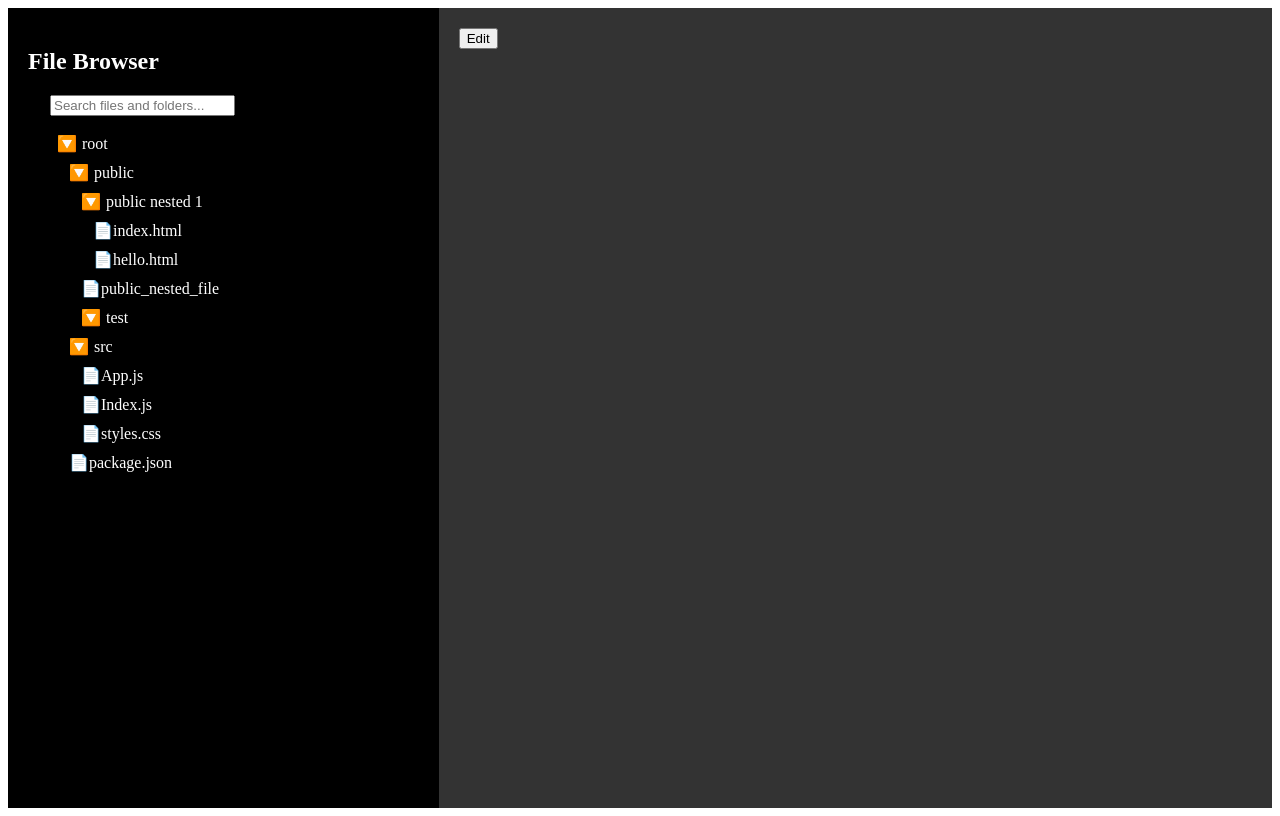
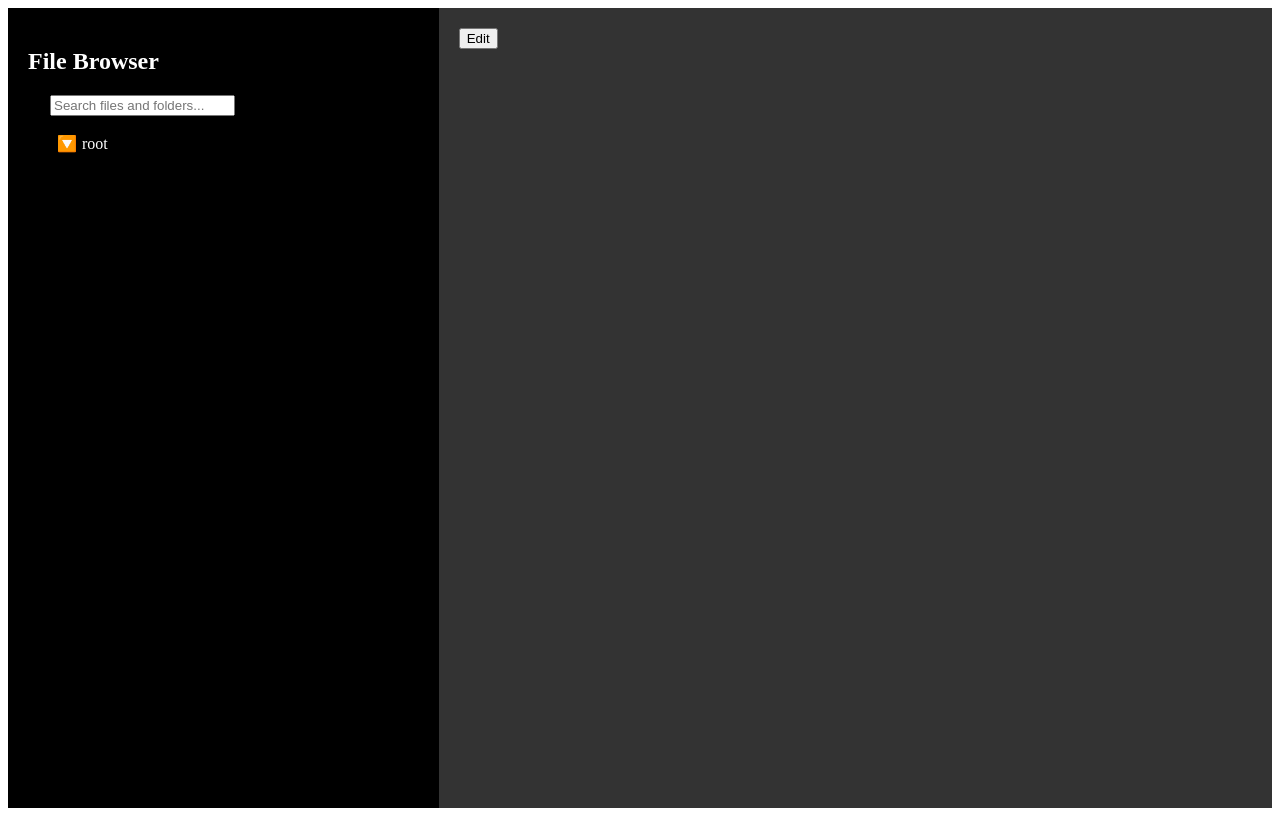
Before and after one commit to Hitarth-Kothari/react-file-browser, a React (Create React App) app: page / in a window 1280 px wide. Built offline with nearby package versions, Linux system fonts and the light colour scheme.

Commit message:
all functionality done

```diff
--- a/src/App.js
+++ b/src/App.js
@@ -12,36 +12,36 @@ const STORAGE_KEY = "explorerData";
 const App = () => {
   const [selectedFileContent, setSelectedFileContent] = useState("");
   const [selectedNodeId, setSelectedNodeId] = useState("");
-
-  // Callback function to handle content selection
-  const handleContentSelection = (content, nodeId) => {
-    setSelectedNodeId(nodeId);
-    setSelectedFileContent(content);
+  const handleContentSelection = (content, nodeId, itemName) => {
+    const fileExtensionsWithContent = ["txt", "js", "ts", "json"];
+    const fileExtension = itemName.split(".").pop().toLowerCase();
+    if (fileExtensionsWithContent.includes(fileExtension)){
+      setSelectedNodeId(nodeId);
+      setSelectedFileContent(content);
+    }
+    else{
+      console.log('2');
+      setSelectedNodeId('');
+      setSelectedFileContent(null);
+    }
   };
 
-  // Callback function to handle content saving
   const handleSaveContent = (content) => {
-    // Save content to local storage
+    if (selectedNodeId !== ''){
     localStorage.setItem(STORAGE_KEY, content);
-    // Update the selected content state
     setSelectedFileContent(content);
-    // Dispatch the Redux action to update the content in the store
     store.dispatch(saveContent(selectedNodeId, content));
+  }
   };
 
   return (
     <Provider store={store}>
       <div className="App" style={{ display: "flex", height: "100vh" }}>
-        {/* Sidebar for File Browser */}
         <div style={{ width: "33%", padding: "20px", overflow: "auto", backgroundColor: "black", color: "white" }}>
           <h2>File Browser</h2>
-          {/* Pass the callback functions to FileBrowser */}
           <FileBrowser onContentSelect={handleContentSelection} />
         </div>
-
-        {/* Main Content Area */}
         <div style={{ width: "67%", padding: "20px", overflow: "auto", backgroundColor: "#333333", color: "white" }}>
-          {/* Display the content of the selected file */}
           <FileContent content={selectedFileContent} onSaveContent={handleSaveContent} />
         </div>
       </div>
--- a/src/components/content.js
+++ b/src/components/content.js
@@ -21,9 +21,10 @@ const FileContent = ({ content, onSaveContent }) => {
   return (
     <div>
       <div style={{ marginBottom: "10px" }}>
+        {content !== null && (
         <button onClick={editMode ? handleSave : handleToggleEdit}>
           {editMode ? "Save" : "Edit"}
-        </button>
+        </button>)}
       </div>
 
       {editMode ? (
@@ -32,21 +33,21 @@ const FileContent = ({ content, onSaveContent }) => {
             value={editedContent}
             onChange={(e) => setEditedContent(e.target.value)}
             style={{
-              width: "100%", // Make textarea fill the available width
-              minHeight: "500px", // Set a minimum height or adjust as needed
-              backgroundColor: "#333333", // Match the background color of the app
-              color: "white", // Text color
-              padding: "10px", // Padding for better aesthetics
+              width: "100%",
+              minHeight: "500px",
+              backgroundColor: "#333333",
+              color: "white",
+              padding: "10px",
             }}
           />
         </div>
       ) : (
         <div
           style={{
-            whiteSpace: "pre-wrap", // Preserve both spaces and newline characters
-            backgroundColor: "#333333", // Match the background color of the app
-            color: "white", // Text color
-            padding: "10px", // Padding for better aesthetics
+            whiteSpace: "pre-wrap",
+            backgroundColor: "#333333",
+            color: "white",
+            padding: "10px",
           }}
         >
           {editedContent}
--- a/src/components/fileBrowser.js
+++ b/src/components/fileBrowser.js
@@ -81,10 +81,13 @@ const FileBrowser = ({
   };
 
   const handleFileClick = () => {
-    // Check if it's a file before triggering the content selection
     if (!explorer.isFolder) {
-      const content = explorer.content || ""; // Use empty string if content is undefined
-      onContentSelect(content, explorer.id);
+      const content = explorer.content || "";
+      onContentSelect(content, explorer.id, explorer.name);
+    }
+    else{
+      console.log('1');
+      onContentSelect(null, "0", "folder");
     }
   };
 
@@ -212,6 +215,7 @@ const FileBrowser = ({
               handleFileClick();
             } else {
               setExpand(!expand);
+              handleFileClick();
             }
           }}
           onContextMenu={handleContextMenu}
--- a/src/data/folderData.js
+++ b/src/data/folderData.js
@@ -2,77 +2,7 @@ const explorer = {
     id:"1",
     name: "root",
     isFolder: true,
-    items: [
-      {
-        id:"2",
-        name: "public",
-        isFolder: true,
-        items: [
-          {
-            id:"3",
-            name: "public nested 1",
-            isFolder: true,
-            items: [
-              {
-                id:"4",
-                name: "index.html",
-                isFolder: false,
-                items: []
-              },
-              {
-                id:"5",
-                name: "hello.html",
-                isFolder: false,
-                items: []
-              }
-            ]
-          },
-          {
-            id:"6",
-            name: "public_nested_file",
-            isFolder: false,
-            items: []
-          },
-          {
-            id:"12",
-            name: "test",
-            isFolder: true,
-            items: []
-          }
-        ]
-      },
-      {
-        id:"7",
-        name: "src",
-        isFolder: true,
-        items: [
-          {
-            id:"8",
-            name: "App.js",
-            isFolder: false,
-            items: []
-          },
-          {
-            id:"9",
-            name: "Index.js",
-            isFolder: false,
-            items: []
-          },
-          {
-            id:"10",
-            name: "styles.css",
-            isFolder: false,
-            items: []
-          }
-        ]
-      },
-      {
-        id:"11",
-        name: "package.json",
-        isFolder: false,
-        items: []
-      }
-    ]
+    items: []
   };
 
   export default explorer;
```
